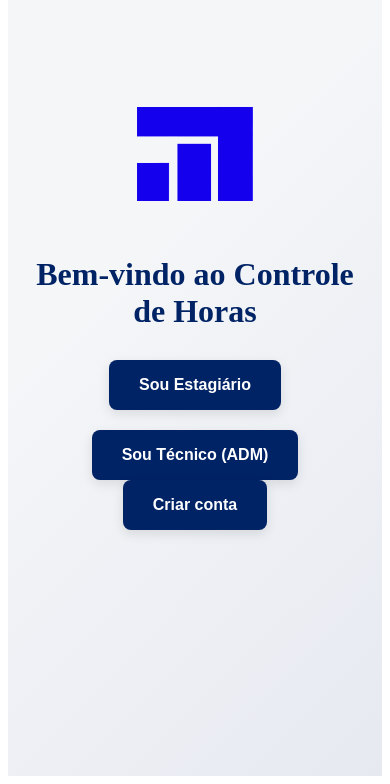
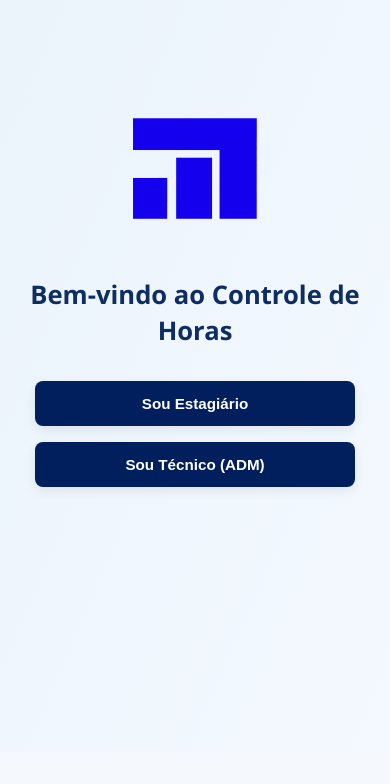
Before and after one commit to gabrielfrz/HoursControlFrontEnd, a React (Create React App) app: page / in a window 390 px wide. Shown: the part 156-940 px from the top of the page. After the commit the page ends 908 px from the top, so only its background shows below. Built offline with nearby package versions, Linux system fonts and the light colour scheme.

Commit message:
Consertando o Front

```diff
--- a/src/pages/DashboardEstagiario.css
+++ b/src/pages/DashboardEstagiario.css
@@ -263,3 +263,27 @@
     gap: 6px;
   }
 }
+
+.back-dashboard-btn {
+  align-self: flex-start;
+  margin-bottom: 20px;
+  padding: 10px 16px;
+  font-size: 0.95rem;
+  font-weight: 600;
+  background-color: #1a237e;
+  color: white;
+  border: none;
+  border-radius: 6px;
+  cursor: pointer;
+  display: flex;
+  align-items: center;
+  gap: 6px;
+  transition: background-color 0.3s ease, transform 0.2s ease;
+}
+
+.back-dashboard-btn:hover {
+  background-color: white;
+  color: #1a237e;
+  border: 2px solid #1a237e;
+  transform: translateY(-2px);
+}
--- a/src/pages/DashboardEstagiario.jsx
+++ b/src/pages/DashboardEstagiario.jsx
@@ -2,14 +2,14 @@
 import api from '../api';
 import { toast } from 'react-toastify';
 import './DashboardEstagiario.css';
-
+import { useNavigate } from 'react-router-dom'; // no topo do arquivo
 export default function DashboardEstagiario() {
   const [summary, setSummary] = useState(null);
   const [loading, setLoading] = useState(false);
   const [selectedDate, setSelectedDate] = useState('');
   const [editingPointId, setEditingPointId] = useState(null);
   const [editedTimestamp, setEditedTimestamp] = useState('');
-
+  const navigate = useNavigate();
   const loadSummary = async (date = '') => {
     try {
       setLoading(true);
@@ -123,9 +123,15 @@
   const isFuture = selectedDate && new Date(selectedDate) > new Date();
   const podeRegistrar = pontosRegistrados < 4 && !isFuture;
 
-  // ✅ AQUI COMEÇA O JSX
+
+
   return (
     <div className="estagiario-dashboard">
+      <button className="back-dashboard-btn" onClick={() => navigate('/menu')}>
+        ← Voltar ao Menu
+      </button>
+
+
       <h2>Seu Ponto</h2>
 
       <button
--- a/src/pages/Home.css
+++ b/src/pages/Home.css
@@ -1,49 +1,82 @@
+/* Reset básico */
+body, html {
+  margin: 0;
+  padding: 0;
+  box-sizing: border-box;
+  height: 100%;
+  background-color: #f5f8fc;
+  font-family: 'Segoe UI', sans-serif;
+}
+
+/* Container principal */
 .home-container {
   display: flex;
   flex-direction: column;
+  justify-content: center;
   align-items: center;
-  justify-content: center;
   min-height: 100vh;
-  padding: 40px 20px;
-  background: linear-gradient(135deg, #f4f6f8 40%, #e6e9f0 100%);
+  padding: 2rem 1rem;
+  text-align: center;
+  background: linear-gradient(to bottom right, #eaf3fb, #f4f9ff);
 }
 
+/* Logo ajustada */
 .home-logo {
-  max-width: 150px;
-  margin-bottom: 25px;
+  width: 160px;
+  height: auto;
+  margin-bottom: 2rem;
 }
 
+/* Título bonito e institucional */
 .home-title {
-  color: #002366;
-  font-size: 2rem;
-  font-weight: 700;
-  margin-bottom: 30px;
-  text-align: center;
+  font-size: 1.9rem;
+  font-weight: bold;
+  color: #0e2d64;
+  margin-bottom: 2rem;
+  line-height: 1.4;
 }
 
+/* Botões */
 .home-buttons {
   display: flex;
-  gap: 20px;
-  flex-wrap: wrap;
-  justify-content: center;
+  flex-direction: column;
+  gap: 16px;
+  width: 100%;
+  max-width: 320px;
 }
 
 .home-button {
-  background-color: #002366;
-  color: #ffffff;
-  border: 2px solid transparent;
-  padding: 14px 28px;
+  padding: 14px;
   font-size: 1rem;
   font-weight: 600;
+  background-color: #001f5c;
+  color: white;
+  border: none;
   border-radius: 8px;
   cursor: pointer;
   transition: all 0.3s ease;
-  box-shadow: 0 4px 12px rgba(0, 0, 0, 0.1);
+  box-shadow: 0 4px 12px rgba(0, 0, 0, 0.08);
+  transform: scale(1);
 }
 
 .home-button:hover {
-  background-color: #ffffff;
-  color: #002366;
-  border: 2px solid #002366;
-  transform: translateY(-2px);
+  background-color: #00358f;
+  transform: scale(1.03);
+  box-shadow: 0 6px 14px rgba(0, 0, 0, 0.15);
 }
+
+.home-button:active {
+  transform: scale(0.97);
+  box-shadow: 0 2px 6px rgba(0, 0, 0, 0.2);
+}
+
+/* Responsivo */
+@media (max-width: 480px) {
+  .home-title {
+    font-size: 1.6rem;
+  }
+
+  .home-button {
+    font-size: 0.95rem;
+  }
+}
--- a/src/pages/Home.jsx
+++ b/src/pages/Home.jsx
@@ -17,12 +17,6 @@
           Sou Técnico (ADM)
         </button>
       </div>
-      <button
-        className="home-button register-button"
-        onClick={() => navigate('/register')}
-      >
-        Criar conta
-      </button>
     </div>
   );
 }
```
